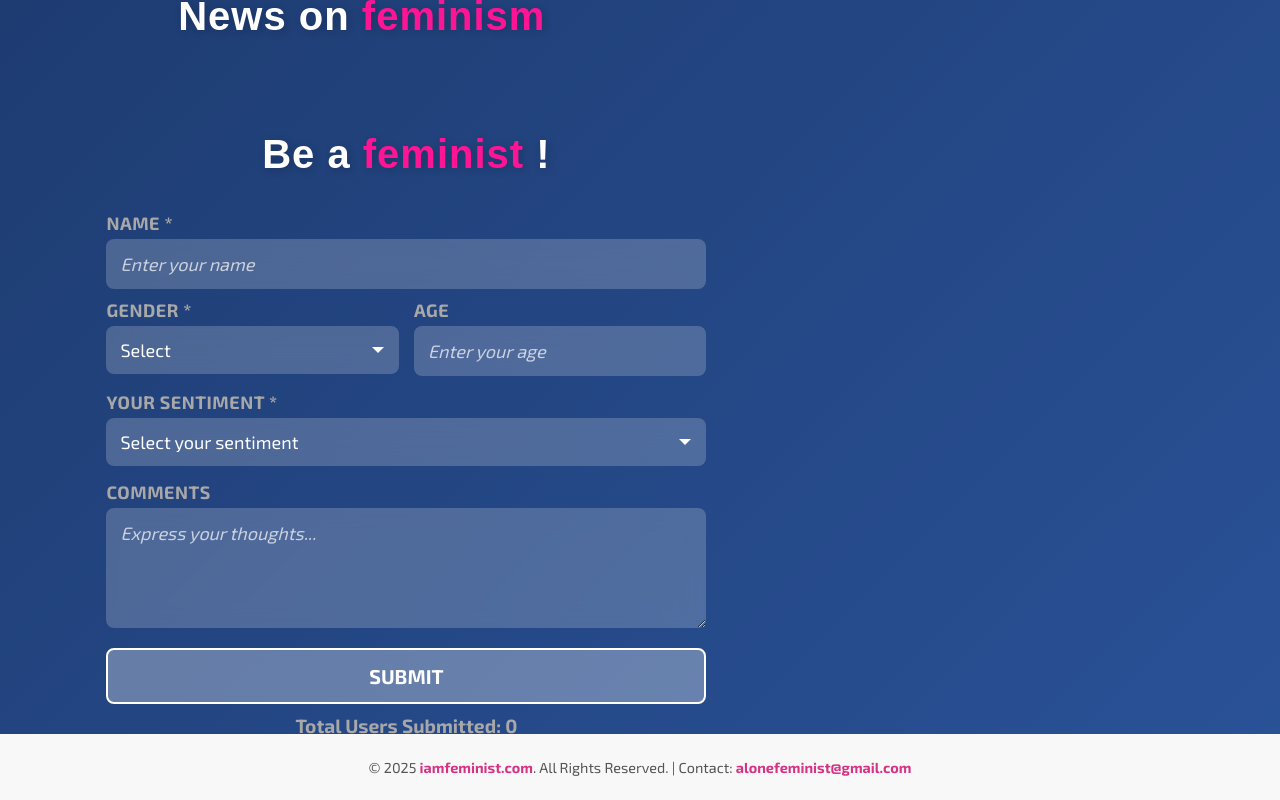
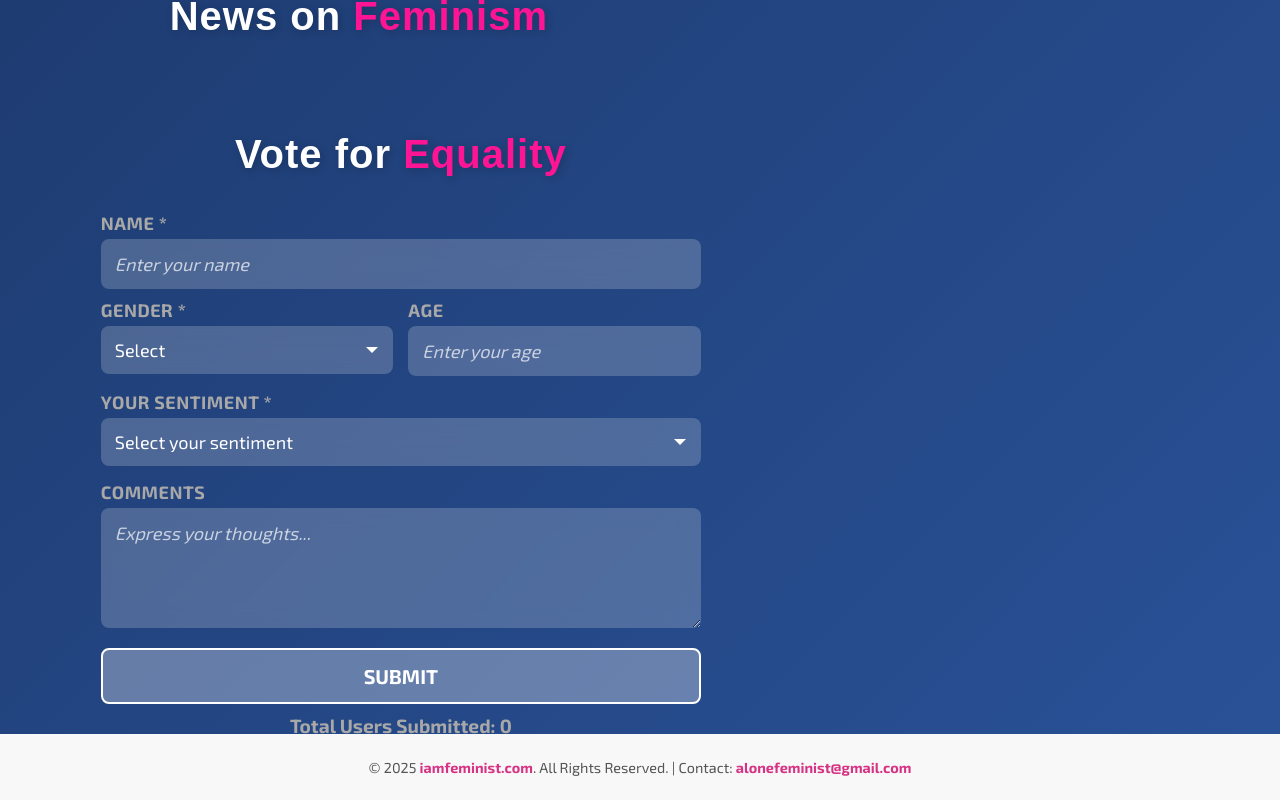
Before and after one commit to drikonmyar/RightToEquality, a plain HTML site: page index.html in a window 1280 px wide. Drawn offline with nearby package versions, Linux system fonts and the light colour scheme; a web font is replaced by a local one.

Commit message:
updated text

```diff
--- a/index.html
+++ b/index.html
@@ -38,11 +38,11 @@
 
     <div class="container">
         <aside class="news-sidebar">
-            <h2 class="news-header">News on <span class="pink-text">feminism</span></h2>
+            <h2 class="news-header">News on <span class="pink-text">Feminism</span></h2>
             <ul id="news-list"></ul>
         </aside>
         <section class="form-container">
-            <h2 class="form-header">Be a <span class="pink-text">feminist</span> !</h2>
+            <h2 class="form-header">Vote for <span class="pink-text">Equality</span></h2>
             <form id="sentimentForm" onsubmit="storeData(event)">
                 <label for="name">NAME *</label>
                 <input type="text" id="name" placeholder="Enter your name" required />
```
